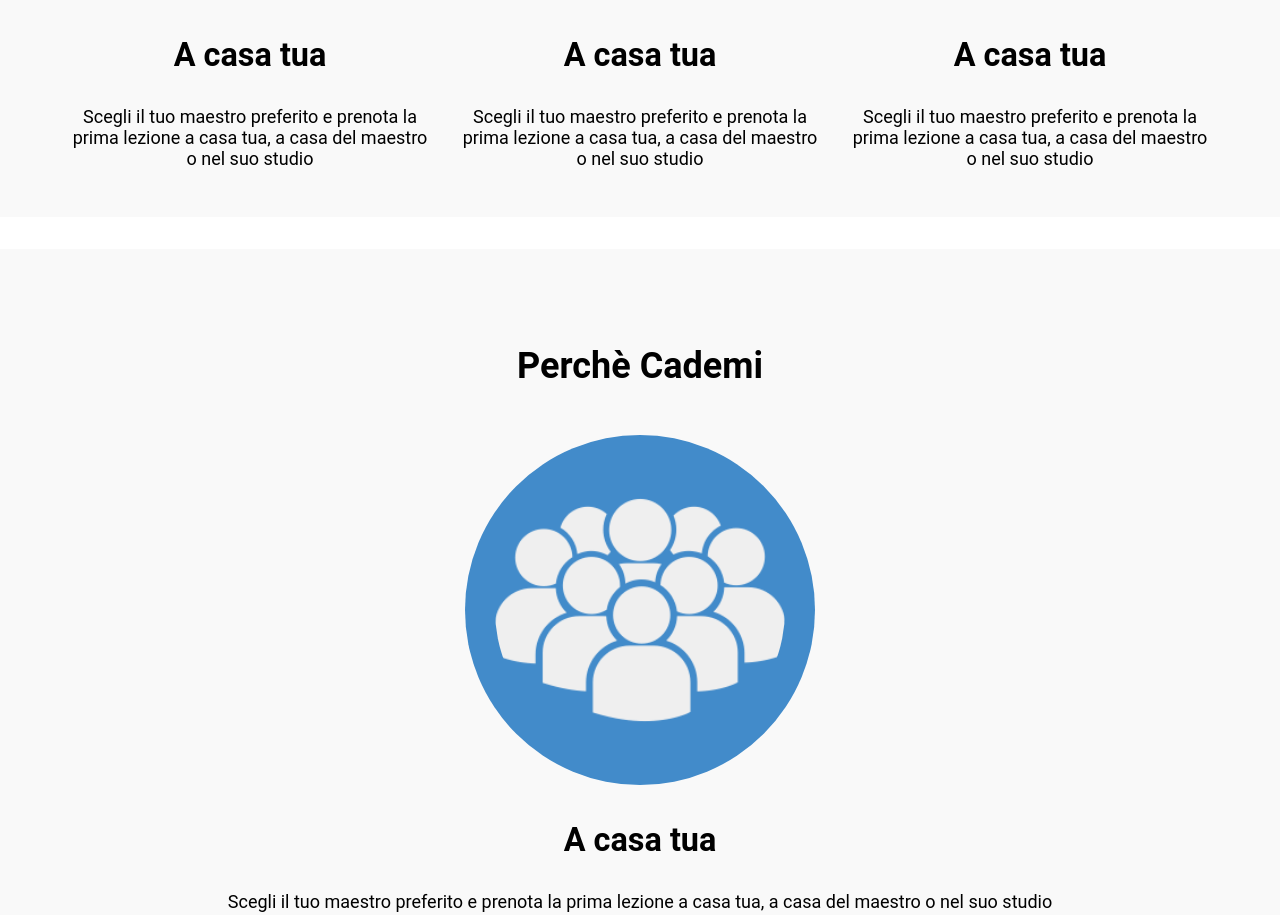
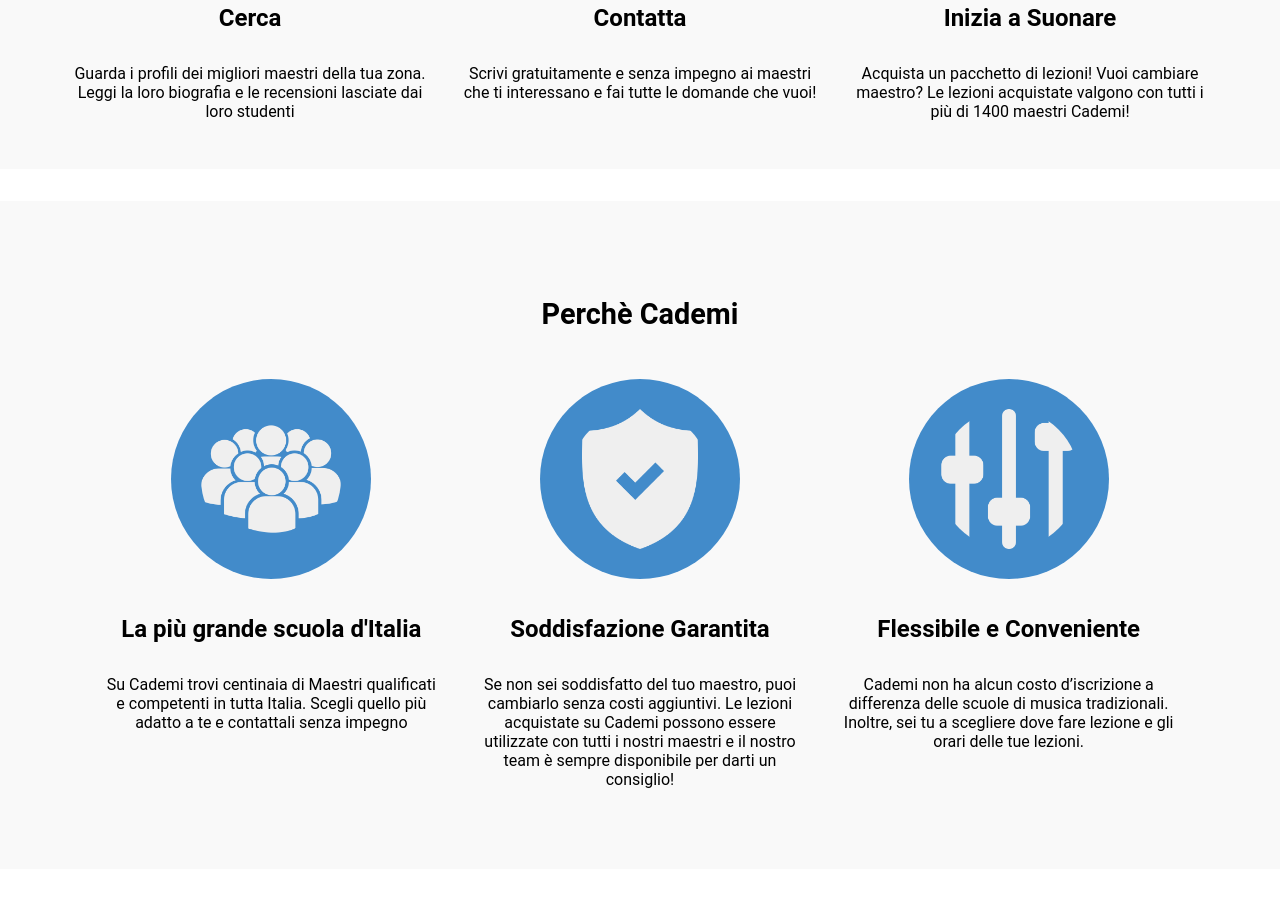
Before and after one commit to lorenzofranzone/html-css-resp-wannabe-12bool, a plain HTML site: page index.html in a window 1280 px wide. Shown: the part 873-1788 px from the top of the page. After the commit the page ends 1742 px from the top, so only its background shows below. Drawn offline with Linux system fonts and the light colour scheme.

Commit message:
Media Query

```diff
--- a/css/framework.css
+++ b/css/framework.css
@@ -161,10 +161,10 @@
 }
 
 h1 { font-weight: 700; font-size: 2.618em;}
-h2 { font-weight: 700; font-size: 2em;}
-h3 { font-weight: 700; font-size: 1.8em;}
-h4 { font-weight: 700; font-size: 1.618em;}
-h5 { font-weight: 700; font-size: 1.3em;}
+h2 { font-weight: 700; font-size: 1.8em;}
+h3 { font-weight: 700; font-size: 1.5em;}
+h4 { font-weight: 700; font-size: 1.4em;}
+h5 { font-weight: 700; font-size: 1.25em;}
 h6 { font-weight: 700; font-size: 1em;}
 
 /* Text Lead */
--- a/css/style.css
+++ b/css/style.css
@@ -6,7 +6,9 @@
 
 body {
   font-family: 'Roboto', sans-serif;
-  font-size: 18px;
+  font-size: 16px;
+  width: 100%;
+  height: 100vh;
 }
 
 .steps, .why {
@@ -19,7 +21,7 @@
 --------------------------------------------------
 //////////////////////////////////////////////////*/
 
-.lezioni img { max-height: 180px; }
+.lezioni img { height: 180px; }
 
 /*//////////////////////////////////////////////////
 --------------------------------------------------
@@ -38,8 +40,26 @@
 //////////////////////////////////////////////////*/
 
 .why img {
-  height: 350px;
+  height: 200px;
   background: #428bca;
   padding: 30px;
   border-radius: 50%;
 }
+
+/*//////////////////////////////////////////////////
+--------------------------------------------------
+MEDIA QUERY
+--------------------------------------------------
+//////////////////////////////////////////////////*/
+
+@media screen and (max-width: 768px) {
+
+
+
+}
+
+@media screen and (max-width: 992px) and (min-width: 768px) {
+
+  .lezioni img { height: 100px; }
+
+}
--- a/index.html
+++ b/index.html
@@ -13,12 +13,12 @@
   <!-- Lezioni -->
   <div class="container lezioni txt-center">
     <h2>Lezioni dove vuoi tu</h2>
-    <div class="col-lg-6 p-1">
+    <div class="col-lg-6 col-md-4 col-xs-12 p-1">
       <img src="img/icon/maps.png" alt="Screen">
       <h3>A casa tua</h3>
       <p>Scegli il tuo maestro preferito e prenota la prima lezione a casa tua, a casa del maestro o nel suo studio</p>
     </div>
-    <div class="col-lg-6 p-1">
+    <div class="col-lg-6 col-md-8 col-xs-12 p-1">
       <img src="img/icon/screen.png" alt="Screen">
       <h3>Online</h3>
       <p>Impara senza muoverti da casa! Scegli da una vastissima lista di maestri abilitati all'insegnamento online, senza doverti preoccupare di distanze e spostamenti</p>
@@ -29,20 +29,20 @@
   <div class="steps txt-center mt-2 p-2">
     <h2 class="txt-cpt">Come funziona</h2>
     <div class="container txt-center">
-      <div class="col-lg-4 p-1">
+      <div class="col-lg-4 col-md-6 col-xs-12 p-1">
         <img src="img/search.svg" alt="Search">
-        <h3>A casa tua</h3>
-        <p>Scegli il tuo maestro preferito e prenota la prima lezione a casa tua, a casa del maestro o nel suo studio</p>
+        <h3>Cerca</h3>
+        <p>Guarda i profili dei migliori maestri della tua zona. Leggi la loro biografia e le recensioni lasciate dai loro studenti</p>
       </div>
-      <div class="col-lg-4 p-1">
+      <div class="col-lg-4 col-md-6 col-xs-12 p-1">
         <img src="img/letter.svg" alt="Letter">
-        <h3>A casa tua</h3>
-        <p>Scegli il tuo maestro preferito e prenota la prima lezione a casa tua, a casa del maestro o nel suo studio</p>
+        <h3>Contatta</h3>
+        <p>Scrivi gratuitamente e senza impegno ai maestri che ti interessano e fai tutte le domande che vuoi!</p>
       </div>
-      <div class="col-lg-4 p-1">
+      <div class="col-lg-4 col-md-12 col-xs-12 p-1">
         <img src="img/male.svg" alt="Male">
-        <h3>A casa tua</h3>
-        <p>Scegli il tuo maestro preferito e prenota la prima lezione a casa tua, a casa del maestro o nel suo studio</p>
+        <h3>Inizia a Suonare</h3>
+        <p>Acquista un pacchetto di lezioni! Vuoi cambiare maestro? Le lezioni acquistate valgono con tutti i più di 1400 maestri Cademi!</p>
       </div>
     </div>
   </div>
@@ -51,20 +51,20 @@
   <div class="why txt-center mt-2 p-2">
     <div class="container txt-center p-2">
       <h2 class="txt-cpt">Perchè Cademi</h2>
-      <div class="col-lg-12 p-1">
+      <div class="col-lg-4 col-md-12 col-xs-12 p-1">
         <img src="img/icon/profile.png" alt="Search">
-        <h3>A casa tua</h3>
-        <p>Scegli il tuo maestro preferito e prenota la prima lezione a casa tua, a casa del maestro o nel suo studio</p>
+        <h3>La più grande scuola d'Italia</h3>
+        <p>Su Cademi trovi centinaia di Maestri qualificati e competenti in tutta Italia. Scegli quello più adatto a te e contattali senza impegno</p>
       </div>
-      <div class="col-lg-12 p-1">
+      <div class="col-lg-4 col-md-12 col-xs-12 p-1">
         <img src="img/icon/secure.png" alt="Letter">
-        <h3>A casa tua</h3>
-        <p>Scegli il tuo maestro preferito e prenota la prima lezione a casa tua, a casa del maestro o nel suo studio</p>
+        <h3>Soddisfazione Garantita</h3>
+        <p>Se non sei soddisfatto del tuo maestro, puoi cambiarlo senza costi aggiuntivi. Le lezioni acquistate su Cademi possono essere utilizzate con tutti i nostri maestri e il nostro team è sempre disponibile per darti un consiglio!</p>
       </div>
-      <div class="col-lg-12 p-1">
+      <div class="col-lg-4 col-md-12 col-xs-12 p-1">
         <img src="img/icon/flex.png" alt="Male">
-        <h3>A casa tua</h3>
-        <p>Scegli il tuo maestro preferito e prenota la prima lezione a casa tua, a casa del maestro o nel suo studio</p>
+        <h3>Flessibile e Conveniente</h3>
+        <p>Cademi non ha alcun costo d’iscrizione a differenza delle scuole di musica tradizionali. Inoltre, sei tu a scegliere dove fare lezione e gli orari delle tue lezioni.</p>
       </div>
     </div>
   </div>
```
